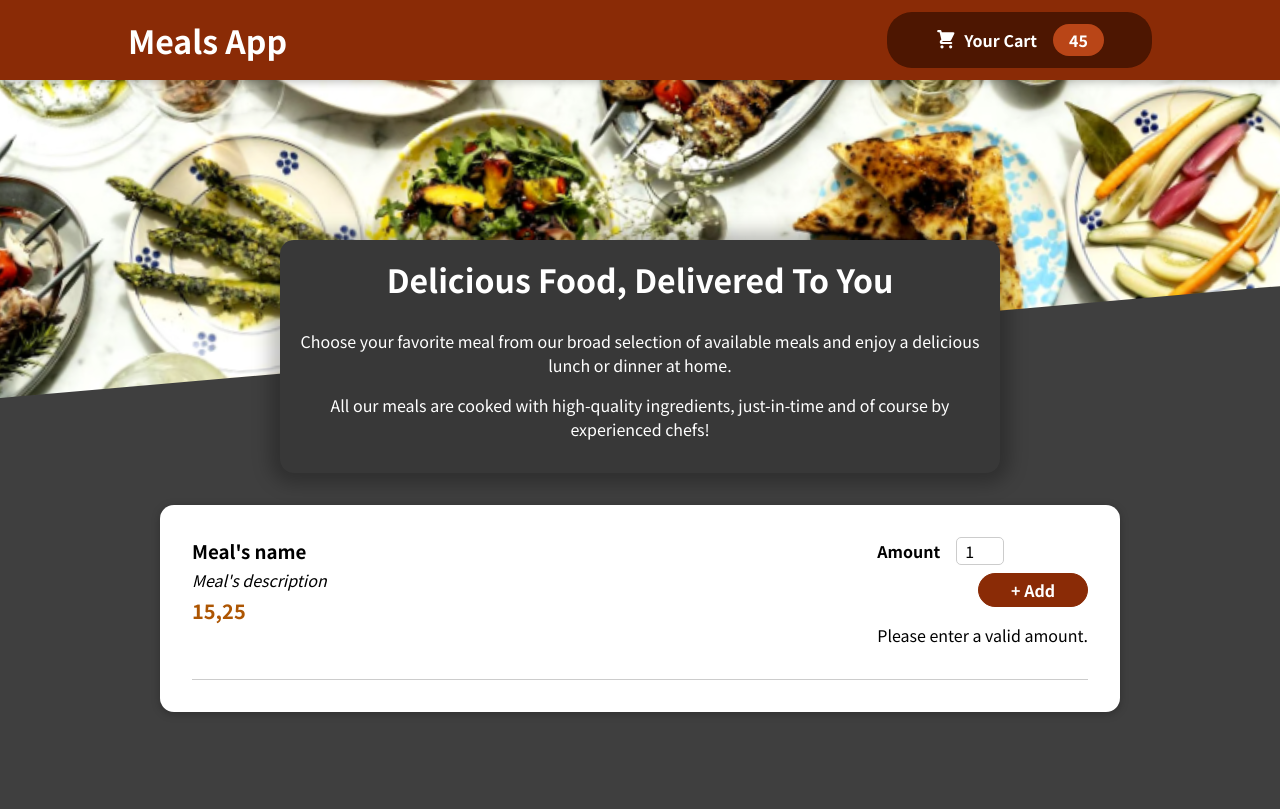
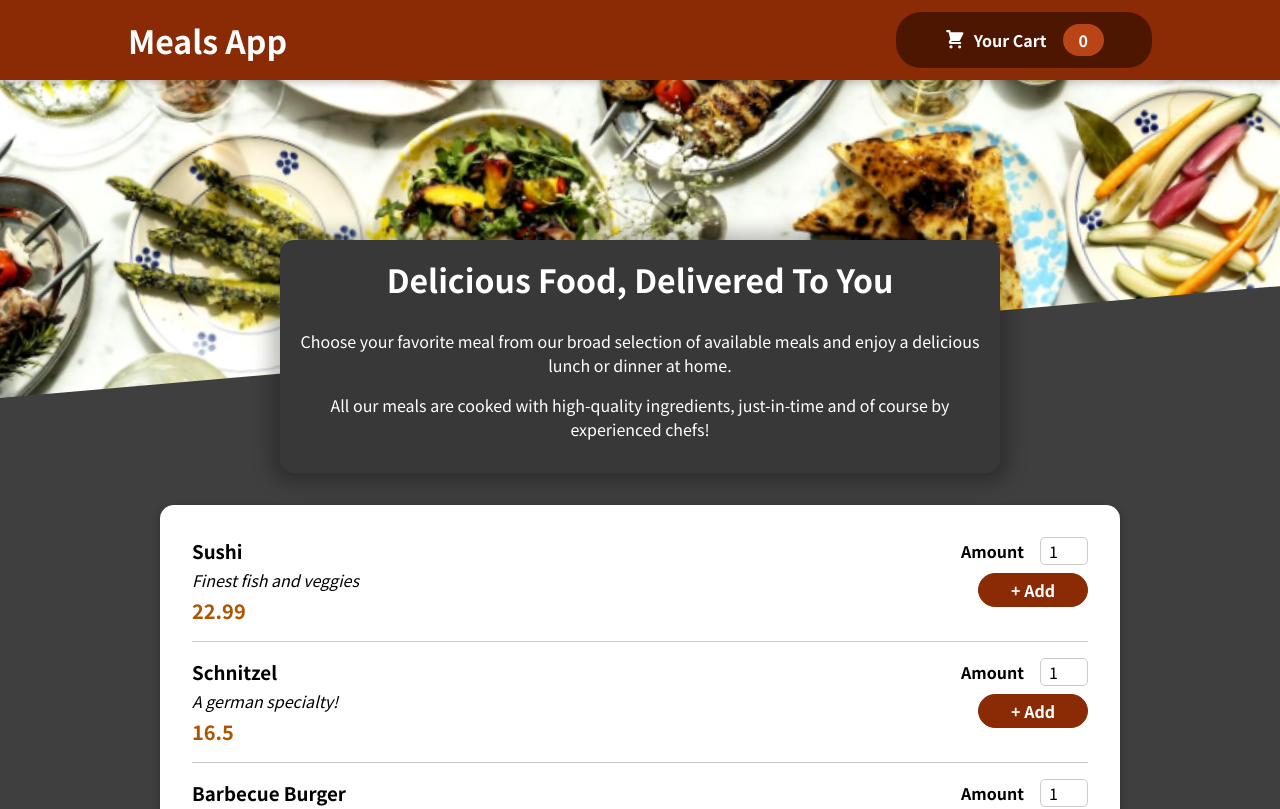
Before and after one commit to marnelfr/udemy.react, a React (Create React App) app: page / in a window 1280 px wide. Shown: the top 809 px of the page. Built offline with nearby package versions, Linux system fonts and the light colour scheme.

Commit message:
Working on the btn cart

```diff
--- a/src/App.js
+++ b/src/App.js
@@ -2,10 +2,11 @@ import Header from "./components/Layout/Header";
 import Meals from "./components/Meals/Meals";
 import Cart from "./components/Cart/Cart";
 import {ModalContextProvider} from "./store/modal-context";
+import CartContextProvider from "./store/CartContext/CartContextProvider";
 
 const FoodApp = props => {
   return (
-    <>
+    <CartContextProvider>
       <ModalContextProvider>
         <Cart/>
         <Header />
@@ -13,7 +14,7 @@ const FoodApp = props => {
       <main>
         <Meals />
       </main>
-    </>
+    </CartContextProvider>
   )
 }
 
--- a/src/components/Cart/Cart.js
+++ b/src/components/Cart/Cart.js
@@ -5,28 +5,32 @@ import Checkout from "./Checkout/Checkout";
 import Modal from "../UI/Modal/Modal";
 import {useContext} from "react";
 import ModalContext from "../../store/modal-context";
+import CartContext from "../../store/CartContext/cart-context";
 
 const Cart = props => {
+  const cartContext = useContext(CartContext)
   const modalContext = useContext(ModalContext)
+  const cartItemList = cartContext.items.map(item => <CartItem key={item.id} {...item} />)
+  const price = cartContext.totalPrice.toFixed(2);
 
   return (
     <Modal>
-      <CartItem/>
+      {cartItemList}
       <div className={styles.total}>
-        <span>Total Amount</span>
-        <span>31,10</span>
+        <span>Total Price</span>
+        <span>{price}</span>
       </div>
       <div className={styles.actions}>
         <button onClick={modalContext.hideModalHandler} className={styles['button--alt']}>Close</button>
         <button className={styles.button}>Order</button>
       </div>
-      <Checkout />
+      {/*<Checkout />*/}
 
-      <p>Your order has been submitted successfully</p>
+      {/*<p>Your order has been submitted successfully</p>
       <small>Please, check your email</small>
       <div className={styles.actions}>
         <button onClick={modalContext.hideModalHandler} className={styles['button--alt']}>Close</button>
-      </div>
+      </div>*/}
     </Modal>
   )
 }
--- a/src/components/Cart/CartItem.js
+++ b/src/components/Cart/CartItem.js
@@ -1,18 +1,39 @@
 import styles from './CartItem.module.css'
+import {useContext} from "react";
+import CartContext from "../../store/CartContext/cart-context";
 
-const CartItem = props => {
+const CartItem = ({id, name, price, amount}) => {
+  const cartContext = useContext(CartContext)
+  price = price.toFixed(2)
+
+  const addItemHandler = event => {
+    event.preventDefault()
+    const maxAmount = 20;
+    if(amount >= maxAmount) {
+      return
+    }
+    cartContext.addItem({id, name, price, amount: 1})
+  }
+
+  const removeItemHandler = event => {
+    event.preventDefault()
+    cartContext.removeItem(id)
+  }
+
+
+
   return (
     <li className={styles['cart-item']}>
       <div>
-        <h2>Sushi</h2>
+        <h2>{name}</h2>
         <div className={styles.summary}>
-          <span className={styles.price}>15,55</span>
-          <span className={styles.amount}>x 2</span>
+          <span className={styles.price}>{price}</span>
+          <span className={styles.amount}>x {amount}</span>
         </div>
       </div>
       <div className={styles.actions}>
-        <button>−</button>
-        <button>+</button>
+        <button onClick={removeItemHandler}>−</button>
+        <button onClick={addItemHandler}>+</button>
       </div>
     </li>
   )
--- a/src/components/Layout/HeaderCartButton.js
+++ b/src/components/Layout/HeaderCartButton.js
@@ -1,18 +1,29 @@
 import CartIcon from '../Cart/CartIcon';
 import styles from './HeaderCartButton.module.css';
-import {useContext} from "react";
+import {useContext, useEffect} from "react";
 import ModalContext from "../../store/modal-context";
+import CartContext from "../../store/CartContext/cart-context";
 
 const HeaderCartButton = props => {
   const { showModalHandler } = useContext(ModalContext)
+  const { items } = useContext(CartContext)
+  const totalItem = items.reduce((prevValue, item) => prevValue + item.amount, 0)
+  let btnClasses = `${styles.button} ${styles.bump}`
+
+  useEffect(() => {
+    const timer = setTimeout(() => {
+      btnClasses = styles.button
+    }, 300)
+    return () => clearTimeout(timer)
+  }, [totalItem])
 
   return (
-    <button onClick={showModalHandler} className={`${styles.button} ${styles.bump}`}>
+    <button onClick={showModalHandler} className={btnClasses}>
       <span className={styles.icon}>
         <CartIcon />
       </span>
       <span>Your Cart</span>
-      <span className={styles.badge}>45</span>
+      <span className={styles.badge}>{totalItem}</span>
     </button>
   );
 };
--- a/src/components/Meals/AvailableMeals.js
+++ b/src/components/Meals/AvailableMeals.js
@@ -3,11 +3,42 @@ import MealItem from "./MealItem/MealItem";
 
 import styles from './AvailableMeals.module.css'
 
+
+const DUMMY_MEALS = [
+  {
+    id: 'm1',
+    name: 'Sushi',
+    description: 'Finest fish and veggies',
+    price: 22.99,
+  },
+  {
+    id: 'm2',
+    name: 'Schnitzel',
+    description: 'A german specialty!',
+    price: 16.5,
+  },
+  {
+    id: 'm3',
+    name: 'Barbecue Burger',
+    description: 'American, raw, meaty',
+    price: 12.99,
+  },
+  {
+    id: 'm4',
+    name: 'Green Bowl',
+    description: 'Healthy...and green...',
+    price: 18.99,
+  },
+];
+
 const AvailableMeals = () => {
+
+  const mealList = DUMMY_MEALS.map(meal => <MealItem key={meal.id} {...meal} />)
+
   return (
     <section className={styles.meals}>
       <Card>
-        <MealItem />
+        {mealList}
       </Card>
     </section>
   )
--- a/src/components/Meals/MealItem/MealItem.js
+++ b/src/components/Meals/MealItem/MealItem.js
@@ -1,16 +1,27 @@
 import styles from './MealItem.module.css'
 import MealItemForm from "./MealItemForm";
+import {useContext} from "react";
+import CartContext from "../../../store/CartContext/cart-context";
 
-const MealItem = props => {
+const MealItem = ({id, name, description, price}) => {
+  const cartContext = useContext(CartContext)
+  const index = cartContext.items.findIndex(item => item.id === id)
+
+  const amount = index >= 0 ? cartContext.items[index].amount : 0
+
+  const addItemHandler = amount => {
+    cartContext.addItem({id, name, price, amount})
+  }
+
   return (
     <li className={styles.meal}>
       <div>
-        <h3>Meal's name</h3>
-        <div className={styles.description}>Meal's description</div>
-        <div className={styles.price}>15,25</div>
+        <h3>{name}</h3>
+        <div className={styles.description}>{description}</div>
+        <div className={styles.price}>{price}</div>
       </div>
       <div>
-        <MealItemForm/>
+        <MealItemForm onAddItem={addItemHandler} amount={amount} id={id}/>
       </div>
     </li>
   )
--- a/src/components/Meals/MealItem/MealItemForm.js
+++ b/src/components/Meals/MealItem/MealItemForm.js
@@ -1,14 +1,34 @@
 import styles from './MealItemFrom.module.css'
+import {useRef, useState} from "react";
 
-const MealItemForm = props => {
+const MealItemForm = ({id, amount, onAddItem}) => {
+  const [error, setError] = useState('')
+  const inpRef = useRef()
+
+  const submitHandler = event => {
+    event.preventDefault()
+    const newAmount = +inpRef.current.value
+    if(newAmount < 1) {
+      setError('Please enter a valid amount.')
+      return
+    }
+    if(newAmount + amount > 20) {
+      setError("Can't add more than 20 items")
+      return
+    }
+
+    setError('')
+    onAddItem(newAmount)
+  }
+
   return (
-    <form className={styles.form}>
+    <form onSubmit={submitHandler} className={styles.form}>
       <div className={styles.input}>
-        <label htmlFor="meal">Amount</label>
-        <input type="number" defaultValue="1" />
+        <label htmlFor={'meal' + id}>Amount</label>
+        <input ref={inpRef} type="number" id={'meal' + id} defaultValue="1" min="1" max="10" step="1" />
       </div>
       <button>+ Add</button>
-      <p>Please enter a valid amount.</p>
+      {error && <p>{error}</p>}
     </form>
   )
 }
--- /dev/null
+++ b/src/store/CartContext/CartContextProvider.js
@@ -0,0 +1,75 @@
+import CartContext from "./cart-context";
+import {useReducer} from "react";
+
+const defaultState = {items: [], totalPrice: 0};
+
+const getTotalPrice = items => {
+  return items.reduce((prevValue, item) => {
+    return prevValue + item.price * item.amount
+  }, 0)
+}
+
+const cartReducer = (state, action) => {
+  if(action.type === 'ADD') {
+    const index = state.items.findIndex(item => item.id === action.item.id)
+    let items = [...state.items]
+
+    if(index >= 0) {
+      const existedItem = items[index]
+      const totalAmount = existedItem.amount + action.item.amount
+      items[index] = {...existedItem, amount: totalAmount}
+    } else {
+      items = items.concat(action.item)
+    }
+
+    return {items, totalPrice: getTotalPrice(items)}
+  }
+
+  if(action.type === 'REMOVE') {
+    const items = [...state.items]
+    const index = items.findIndex(item => item.id === action.id)
+    const item = items[index]
+    const amount = item.amount - 1
+
+    if(amount === 0) {
+      items.splice(index, 1)
+    } else {
+      items[index] = {...item, amount}
+    }
+
+    return {items, totalPrice: getTotalPrice(items)}
+  }
+
+  return defaultState
+}
+/*items: [],
+  totalPrice: 0,
+  addItem: () => {},
+  removeItem: () => {}
+  */
+const CartContextProvider = props => {
+  const [state, dispath] = useReducer(cartReducer, defaultState)
+
+  const addItem = item => {
+    dispath({type: 'ADD', item})
+  }
+
+  const removeItem = id => {
+    dispath({type: 'REMOVE', id})
+  }
+
+  const providerValue = {
+    items: state.items,
+    totalPrice: state.totalPrice,
+    addItem,
+    removeItem
+  }
+
+  return (
+    <CartContext.Provider value={providerValue}>
+      {props.children}
+    </CartContext.Provider>
+  )
+}
+
+export default CartContextProvider
--- /dev/null
+++ b/src/store/CartContext/cart-context.js
@@ -0,0 +1,10 @@
+import React from "react";
+
+const CartContext = React.createContext({
+  items: [],
+  totalPrice: 0,
+  addItem: () => {},
+  removeItem: () => {}
+})
+
+export default CartContext
```
